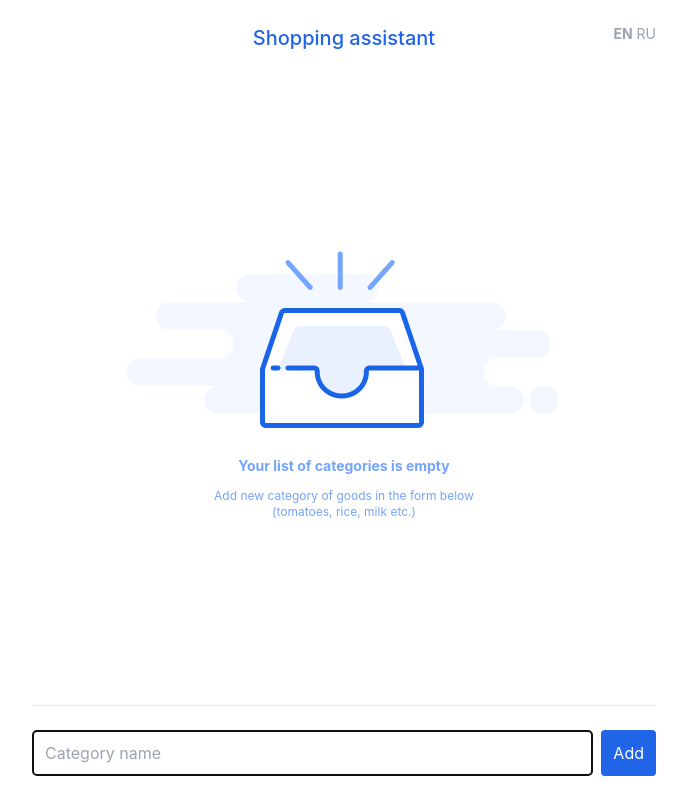
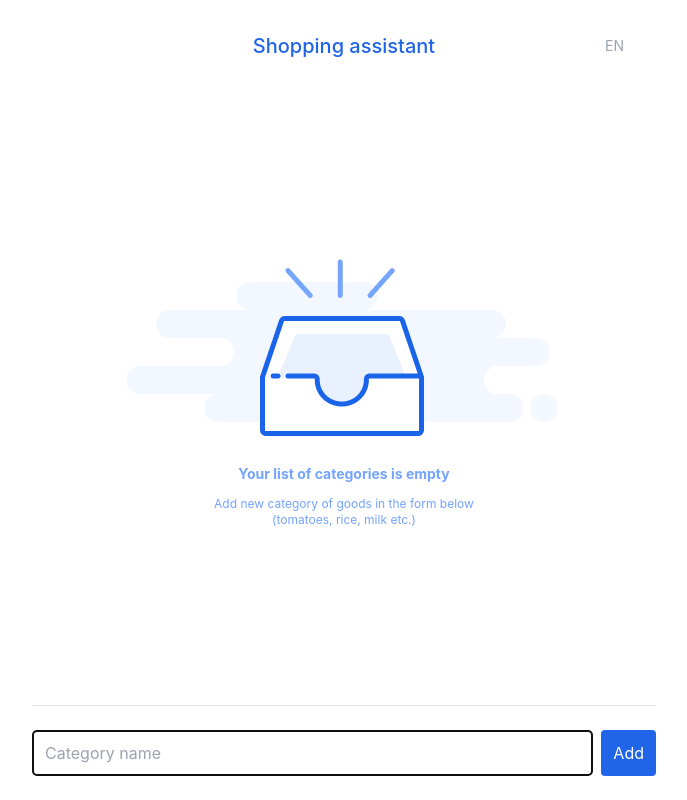
Before and after one commit to vincora/shopping-assistant, a React (Create React App) app: page / in a window 1280 px wide. Shown: the whole page, without its empty margins (296-983 px from the left). Built offline with nearby package versions, Linux system fonts and the light colour scheme.

Commit message:
language switch button refactoring

```diff
--- a/src/App.js
+++ b/src/App.js
@@ -1,16 +1,10 @@
-import { useTranslation } from "react-i18next";
 import { Outlet } from "react-router-dom";
 
-const lngs = {
-    en: { nativeName: "EN" },
-    ru: { nativeName: "RU" },
-};
 
 function App() {
-    const { t, i18n } = useTranslation();
 
     return (
-        <div className="flex flex-col max-w-sm mx-auto h-[100dvh] p-6 box-border md:max-w-2xl relative">
+        <div className="flex flex-col max-w-sm mx-auto h-[100dvh] p-6 box-border md:max-w-2xl">
             <Outlet />
         </div>
     );
--- a/src/components/CategoryPage.js
+++ b/src/components/CategoryPage.js
@@ -45,17 +45,19 @@ const CategoryPage = () => {
 
     return (
         <div className="flex flex-col h-full">
-            <h1 className="text-xl capitalize text-center text-primary font-medium mb-6 break-words">
+            <div className="relative">
+            <h1 className="text-xl capitalize text-center text-primary font-medium mb-6 p-2 break-words">
                 {currentCategory?.category}
             </h1>
-            <div className="absolute top-6 right-6 text-right">
-                <LanguageSwitch />
+                <div className="absolute top-1 right-6">
+                    <LanguageSwitch />
+                </div>
             </div>
             {itemList.length === 0 && (
                 <EmptyListPlaceholder
                     img={emptyCategory}
-                    title={t('emptyListTitle')}
-                    i18nKey='emptyListDescription'
+                    title={t("emptyListTitle")}
+                    i18nKey="emptyListDescription"
                 />
             )}
             {itemList.length > 0 && (
--- a/src/components/FirstPage.js
+++ b/src/components/FirstPage.js
@@ -9,11 +9,6 @@ import EmptyListPlaceholder from "./EmptyListPlaceholder";
 import { useTranslation } from "react-i18next";
 import LanguageSwitch from "./LanguageSwitch";
 
-const lngs = {
-    en: { nativeName: "EN" },
-    ru: { nativeName: "RU" },
-};
-
 const FirstPage = () => {
     const categories = useSelector((state) => state.goods.categories);
     const dispatch = useDispatch();
@@ -21,11 +16,13 @@ const FirstPage = () => {
 
     return (
         <div className="flex flex-col h-full">
-            <h1 className="text-xl font-medium text-center text-primary mb-6 ">
-                {t("appTitle")}
-            </h1>
-            <div className="absolute top-6 right-6 text-right">
-                <LanguageSwitch />
+            <div className="relative">
+                <h1 className="text-xl font-medium text-center text-primary mb-6 p-2">
+                    {t("appTitle")}
+                </h1>
+                <div className="absolute top-1 right-6">
+                    <LanguageSwitch />
+                </div>
             </div>
 
             {categories.length === 0 && (
--- a/src/components/LanguageSwitch.js
+++ b/src/components/LanguageSwitch.js
@@ -1,28 +1,25 @@
 import { useTranslation } from "react-i18next";
 
 const LanguageSwitch = () => {
-    const lngs = {
-        en: { nativeName: "EN" },
-        ru: { nativeName: "RU" },
+    const { i18n } = useTranslation();
+
+    const currLanguage = i18n.resolvedLanguage;
+    const toggleLanguage = () => {
+        if (currLanguage === "en") {
+            i18n.changeLanguage("ru");
+        } else if (currLanguage === "ru") {
+            i18n.changeLanguage("en");
+        }
     };
-    const { t, i18n } = useTranslation();
+
     return (
-        <div className="space-x-1">
-            {Object.keys(lngs).map((lng) => (
-                <button
-                    className="text-sm text-gray-400"
-                    key={lng}
-                    style={{
-                        fontWeight:
-                            i18n.resolvedLanguage === lng ? "bold" : "normal",
-                    }}
-                    type="submit"
-                    onClick={() => i18n.changeLanguage(lng)}
-                >
-                    {lngs[lng].nativeName}
-                </button>
-            ))}
-        </div>
+        <button
+            className="text-sm text-gray-400 p-2 uppercase"
+            type="submit"
+            onClick={() => toggleLanguage()}
+        >
+            {currLanguage}
+        </button>
     );
 };
 
--- a/src/i18n.js
+++ b/src/i18n.js
@@ -42,7 +42,7 @@ i18n
                         "Добавьте новую категорию товаров в форму внизу экрана <br />(помидоры, рис, молоко и т.д.)",
                     categoryPlaceholder: "Название категории",
                     emptyListTitle: 'В этой категории пока нет товаров',
-                    emptyListDescription: 'Добавьте товары для сравнения по цене за кг/литр и т.д.',
+                    emptyListDescription: 'Добавьте товары для сравнения  <br /> по цене за кг/литр и т.д.',
                     addButton: 'Добавить',
                     backButton: 'Назад',
                     notes: 'Заметки',
```
